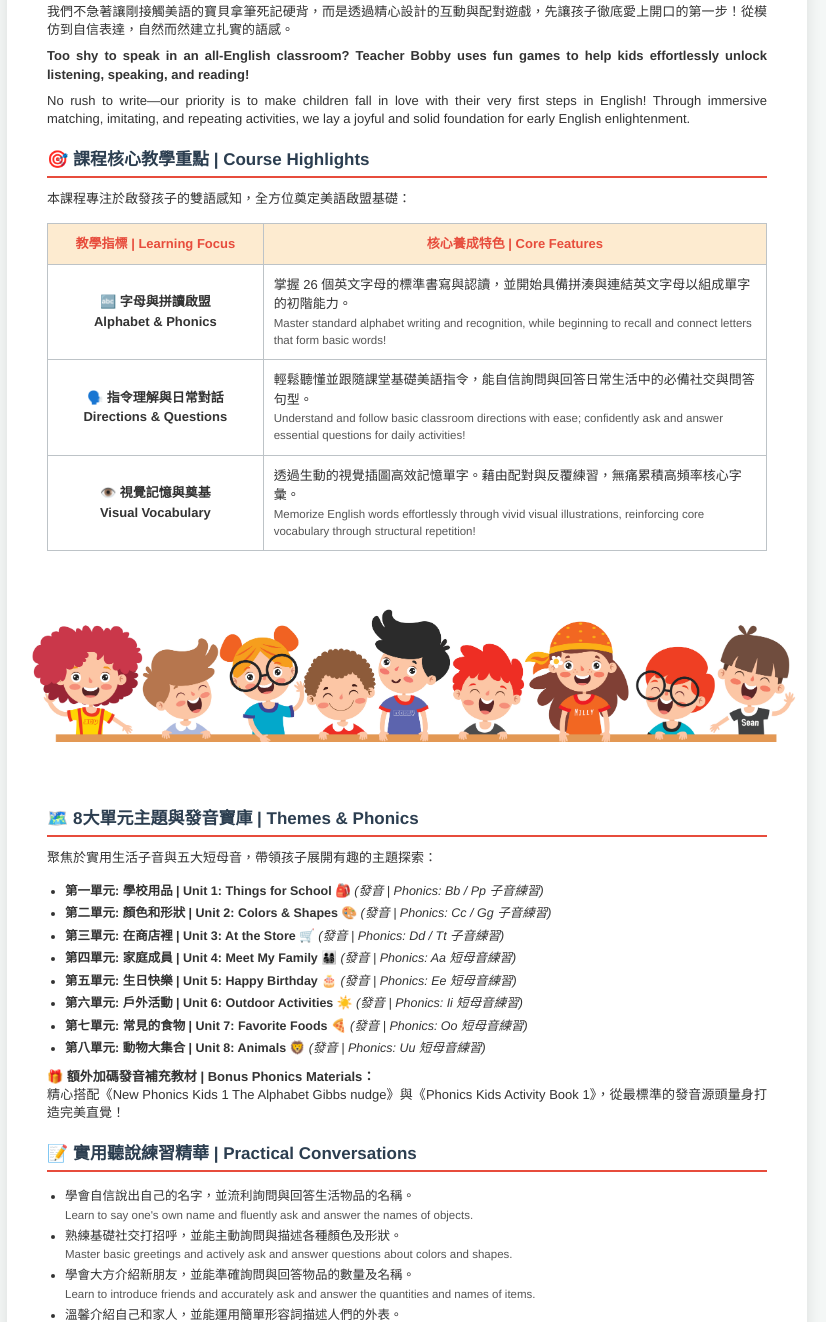
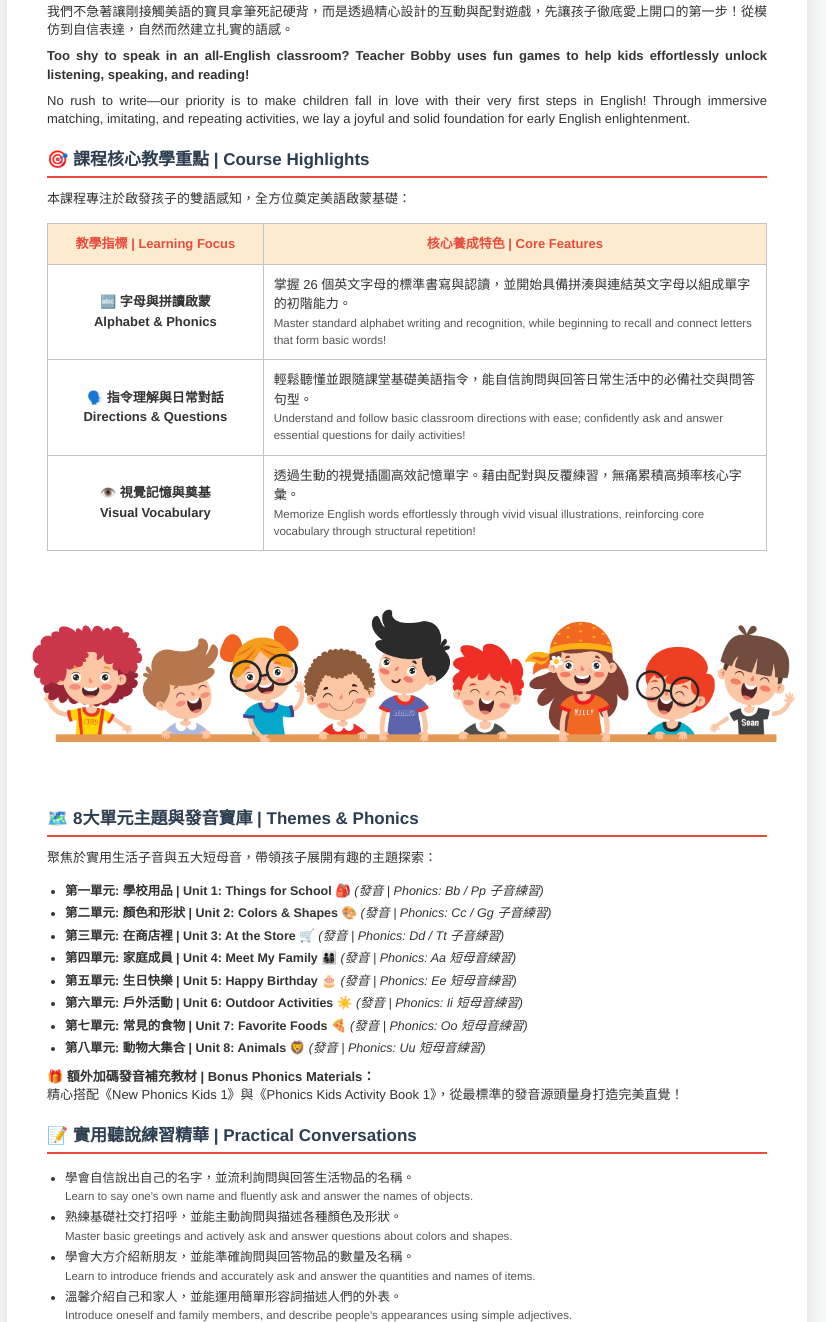
Before and after one commit to bobbyenglishschool/2026BobbyEnglish-ad-lg1.html, a plain HTML site: page index.html in a window 1280 px wide. Shown: the part 340-1662 px from the top of the page, without its empty margins (233-1059 px from the left). Drawn offline with Linux system fonts and the light colour scheme.

Commit message:
Update index.html

```diff
--- a/index.html
+++ b/index.html
@@ -129,7 +129,7 @@
             font-size: 17px;
         }
 
-        /* 🔧 修正指標 1：齊行字距微調機制，徹底封印「最後一行只有1-2個字單獨留下」的突兀排版 */
+        /* 🔧 齊行字距微調機制，徹底封印孤行突兀排版 */
         p {
             font-size: 13px;
             margin: 0 0 8px 0;
@@ -217,7 +217,7 @@
         .highlight { font-weight: bold; color: var(--soft-red); }
         .eng-text { color: #555; display: block; margin-top: 1px; font-size: 11.5px; }
 
-        /* 📸 每頁最下方的滿版 kids.png 圖檔晶片 (100% 左右填滿) */
+        /* 📸 每頁最下方的滿版 kids.png 圖檔晶片 */
         .footer-image-box {
             width: calc(100% + 80px);
             margin-left: -40px;
@@ -326,7 +326,7 @@
             <p>No rush to write—our priority is to make children fall in love with their very first steps in English! Through immersive matching, imitating, and repeating activities, we lay a joyful and solid foundation for early English enlightenment.</p>
 
             <h2>🎯 課程核心教學重點 | Course Highlights</h2>
-            <p>本課程專注於啟發孩子的雙語感知，全方位奠定美語啟盟基礎：</p>
+            <p>本課程專注於啟發孩子的雙語感知，全方位奠定美語啟蒙基礎：</p>
             <table>
                 <thead>
                     <tr>
@@ -336,7 +336,7 @@
                 </thead>
                 <tbody>
                     <tr>
-                        <td class="center-text">🔤 字母與拼讀啟盟<br>Alphabet & Phonics</td>
+                        <td class="center-text">🔤 字母與拼讀啟蒙<br>Alphabet & Phonics</td>
                         <td>掌握 26 個英文字母的標準書寫與認讀，並開始具備拼湊與連結英文字母以組成單字的初階能力。<br>
                         <span class="eng-text">Master standard alphabet writing and recognition, while beginning to recall and connect letters that form basic words!</span></td>
                     </tr>
@@ -375,7 +375,7 @@
                 <li><strong>第八單元: 動物大集合 | Unit 8: Animals</strong> 🦁 <em>(發音 | Phonics: Uu 短母音練習)</em></li>
             </ul>
             <p><strong>🎁 額外加碼發音補充教材 | Bonus Phonics Materials：</strong><br>
-            精心搭配《New Phonics Kids 1 The Alphabet Gibbs nudge》與《Phonics Kids Activity Book 1》，從最標準的發音源頭量身打造完美直覺！</p>
+            精心搭配《New Phonics Kids 1》與《Phonics Kids Activity Book 1》，從最標準的發音源頭量身打造完美直覺！</p>
 
             <h2>📝 實用聽說練習精華 | Practical Conversations</h2>
             <ul>
@@ -464,10 +464,10 @@
 <script>
 // ===== 🔮 核心連結發射中樞 ── 完美更新並鎖死負責人指定的全新 flag 大小寫完全體路徑 =====
 function openDoublePortals() {
-    var formUrl = "https://bobbyenglishschool.github.io/2026BobbyEnglish-Lets-Go-lg1.html/";
+    var formUrl = "https://bobbyenglishschool.github.io/2026BobbyEnglish-Lets-Go-lg1.html";
 
-    // 👑 修正鎖定通道：完美將小寫筆誤修復為「大寫皇家對稱路徑（Contract-lg1.html/）」，排除網路阻斷
-    var contractUrl = "https://bobbyenglishschool.github.io/2026BobbyEnglish-Contract-lg1.html/";
+    // 👑 修正鎖定通道：完美將小寫筆誤修復為「大寫皇家對稱路徑（Contract-lg1.html）」，排除網路阻斷
+    var contractUrl = "https://bobbyenglishschool.github.io/2026BobbyEnglish-Contract-lg1.html";
 
     window.open(formUrl, '_blank');
     window.open(contractUrl, '_blank');
```
